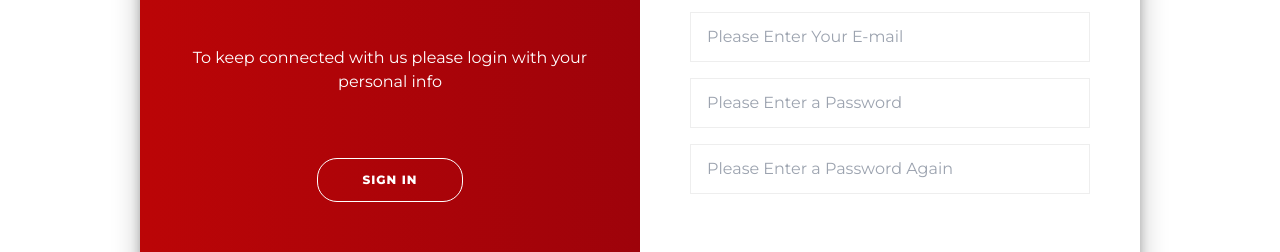
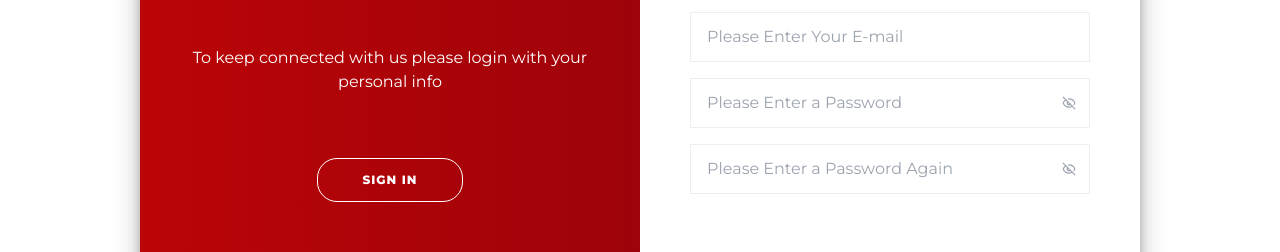
Before and after one commit to zynbahmed/recipie, a React (Vite) app in the folder reci-pie/: page /register in a window 1280 px wide. Both pictures are taken after a click on the button "SIGN UP". Shown: the part 305-557 px from the top of the page. Built offline with nearby package versions, Linux system fonts and the light colour scheme.

Commit message:
show/hide password

```diff
--- a/reci-pie/src/pages/RegisterForm.jsx
+++ b/reci-pie/src/pages/RegisterForm.jsx
@@ -9,6 +9,21 @@ import "../styles/form.css"
 const RegistrationForm = ({ setUser }) => {
   let navigate = useNavigate()
 
+  const [isPasswordVisible, setIsPasswordVisible] = useState(false)
+  const [isConPasswordVisible, setIsConPasswordVisible] = useState(false)
+  const [isLogPasswordVisible, setIsLogPasswordVisible] = useState(false)
+
+  function togglePasswordVisibility() {
+    setIsPasswordVisible((prevState) => !prevState)
+  }
+
+  function toggleConPasswordVisibility() {
+    setIsConPasswordVisible((prevState) => !prevState)
+  }
+
+  function toggleLogPasswordVisibility() {
+    setIsLogPasswordVisible((prevState) => !prevState)
+  }
   const initialState = {
     email: "",
     password: ""
@@ -80,26 +95,128 @@ const RegistrationForm = ({ setUser }) => {
               name="email"
               placeholder="Please Enter Your E-mail"
             />
+            <div className="relative w-full">
               <input
                 onChange={handleChange}
                 className="mx-0 my-2 py-3 px-4"
-              type="password"
+                type={isPasswordVisible ? "text" : "password"}
                 name="password"
+                id="hs-toggle-password"
                 placeholder="Please Enter a Password"
               />
+              <button
+                type="button"
+                data-hs-toggle-password='{
+        "target": "#hs-toggle-password"
+      }'
+                className="absolute top-0 end-0 p-3.5 rounded-e-md mt-3"
+                onClick={togglePasswordVisibility}
+              >
+                <svg
+                  className="flex-shrink-0 size-3.5 text-gray-400"
+                  width="24"
+                  height="24"
+                  viewBox="0 0 24 24"
+                  fill="none"
+                  stroke="currentColor"
+                  stroke-width="2"
+                  stroke-linecap="round"
+                  stroke-linejoin="round"
+                >
+                  <path
+                    className="hs-password-active:hidden"
+                    d="M9.88 9.88a3 3 0 1 0 4.24 4.24"
+                  />
+                  <path
+                    className="hs-password-active:hidden"
+                    d="M10.73 5.08A10.43 10.43 0 0 1 12 5c7 0 10 7 10 7a13.16 13.16 0 0 1-1.67 2.68"
+                  />
+                  <path
+                    className="hs-password-active:hidden"
+                    d="M6.61 6.61A13.526 13.526 0 0 0 2 12s3 7 10 7a9.74 9.74 0 0 0 5.39-1.61"
+                  />
+                  <line
+                    className="hs-password-active:hidden"
+                    x1="2"
+                    x2="22"
+                    y1="2"
+                    y2="22"
+                  />
+                  <path
+                    className="hidden hs-password-active:block"
+                    d="M2 12s3-7 10-7 10 7 10 7-3 7-10 7-10-7-10-7Z"
+                  />
+                  <circle
+                    className="hidden hs-password-active:block"
+                    cx="12"
+                    cy="12"
+                    r="3"
+                  />
+                </svg>
+              </button>
+            </div>
+            <div className="relative w-full">
               <input
                 onChange={handleChange}
                 className="mx-0 my-2 py-3 px-4"
-              type="password"
+                type={isConPasswordVisible ? "text" : "password"}
                 placeholder="Please Enter a Password Again"
                 name="confirmPassword"
+                id="hs-toggle-conpassword"
                 required
               />
               <button
-              className="reg-btn mt-16"
+                type="button"
+                data-hs-toggle-conpassword='{
+        "target": "#hs-toggle-conpassword"
+      }'
+                className="absolute top-0 end-0 p-3.5 rounded-e-md mt-3"
+                onClick={toggleConPasswordVisibility}
               >
-              Sign Up
+                <svg
+                  className="flex-shrink-0 size-3.5 text-gray-400"
+                  width="24"
+                  height="24"
+                  viewBox="0 0 24 24"
+                  fill="none"
+                  stroke="currentColor"
+                  stroke-width="2"
+                  stroke-linecap="round"
+                  stroke-linejoin="round"
+                >
+                  <path
+                    className="hs-conpassword-active:hidden"
+                    d="M9.88 9.88a3 3 0 1 0 4.24 4.24"
+                  />
+                  <path
+                    className="hs-conpassword-active:hidden"
+                    d="M10.73 5.08A10.43 10.43 0 0 1 12 5c7 0 10 7 10 7a13.16 13.16 0 0 1-1.67 2.68"
+                  />
+                  <path
+                    className="hs-conpassword-active:hidden"
+                    d="M6.61 6.61A13.526 13.526 0 0 0 2 12s3 7 10 7a9.74 9.74 0 0 0 5.39-1.61"
+                  />
+                  <line
+                    className="hs-conpassword-active:hidden"
+                    x1="2"
+                    x2="22"
+                    y1="2"
+                    y2="22"
+                  />
+                  <path
+                    className="hidden hs-conpassword-active:block"
+                    d="M2 12s3-7 10-7 10 7 10 7-3 7-10 7-10-7-10-7Z"
+                  />
+                  <circle
+                    className="hidden hs-conpassword-active:block"
+                    cx="12"
+                    cy="12"
+                    r="3"
+                  />
+                </svg>
               </button>
+            </div>
+            <button className="reg-btn mt-16">Sign Up</button>
           </form>
         </div>
         <div className="form-container sign-in-container">
@@ -112,18 +229,66 @@ const RegistrationForm = ({ setUser }) => {
               placeholder="Email"
               onChange={handleChangeIn}
             />
+            <div className="relative w-full">
               <input
                 className="mx-0 my-2 py-3 px-4"
-              type="password"
+                type={isLogPasswordVisible ? "text" : "password"}
                 name="password"
                 placeholder="Password"
                 onChange={handleChangeIn}
               />
               <button
-              className="reg-btn mt-16"
+                type="button"
+                data-hs-toggle-password='{
+        "target": "#hs-toggle-password"
+      }'
+                className="absolute top-0 end-0 p-3.5 rounded-e-md mt-3"
+                onClick={toggleLogPasswordVisibility}
               >
-              Sign In
+                <svg
+                  className="flex-shrink-0 size-3.5 text-gray-400"
+                  width="24"
+                  height="24"
+                  viewBox="0 0 24 24"
+                  fill="none"
+                  stroke="currentColor"
+                  stroke-width="2"
+                  stroke-linecap="round"
+                  stroke-linejoin="round"
+                >
+                  <path
+                    className="hs-password-active:hidden"
+                    d="M9.88 9.88a3 3 0 1 0 4.24 4.24"
+                  />
+                  <path
+                    className="hs-password-active:hidden"
+                    d="M10.73 5.08A10.43 10.43 0 0 1 12 5c7 0 10 7 10 7a13.16 13.16 0 0 1-1.67 2.68"
+                  />
+                  <path
+                    className="hs-password-active:hidden"
+                    d="M6.61 6.61A13.526 13.526 0 0 0 2 12s3 7 10 7a9.74 9.74 0 0 0 5.39-1.61"
+                  />
+                  <line
+                    className="hs-password-active:hidden"
+                    x1="2"
+                    x2="22"
+                    y1="2"
+                    y2="22"
+                  />
+                  <path
+                    className="hidden hs-password-active:block"
+                    d="M2 12s3-7 10-7 10 7 10 7-3 7-10 7-10-7-10-7Z"
+                  />
+                  <circle
+                    className="hidden hs-password-active:block"
+                    cx="12"
+                    cy="12"
+                    r="3"
+                  />
+                </svg>
               </button>
+            </div>
+            <button className="reg-btn mt-16">Sign In</button>
             <br />
             <p className="text-sm">Or Sign in With Your Google Account</p>
             <br />
```
Lines whose indentation alone changed are shown as unchanged.
